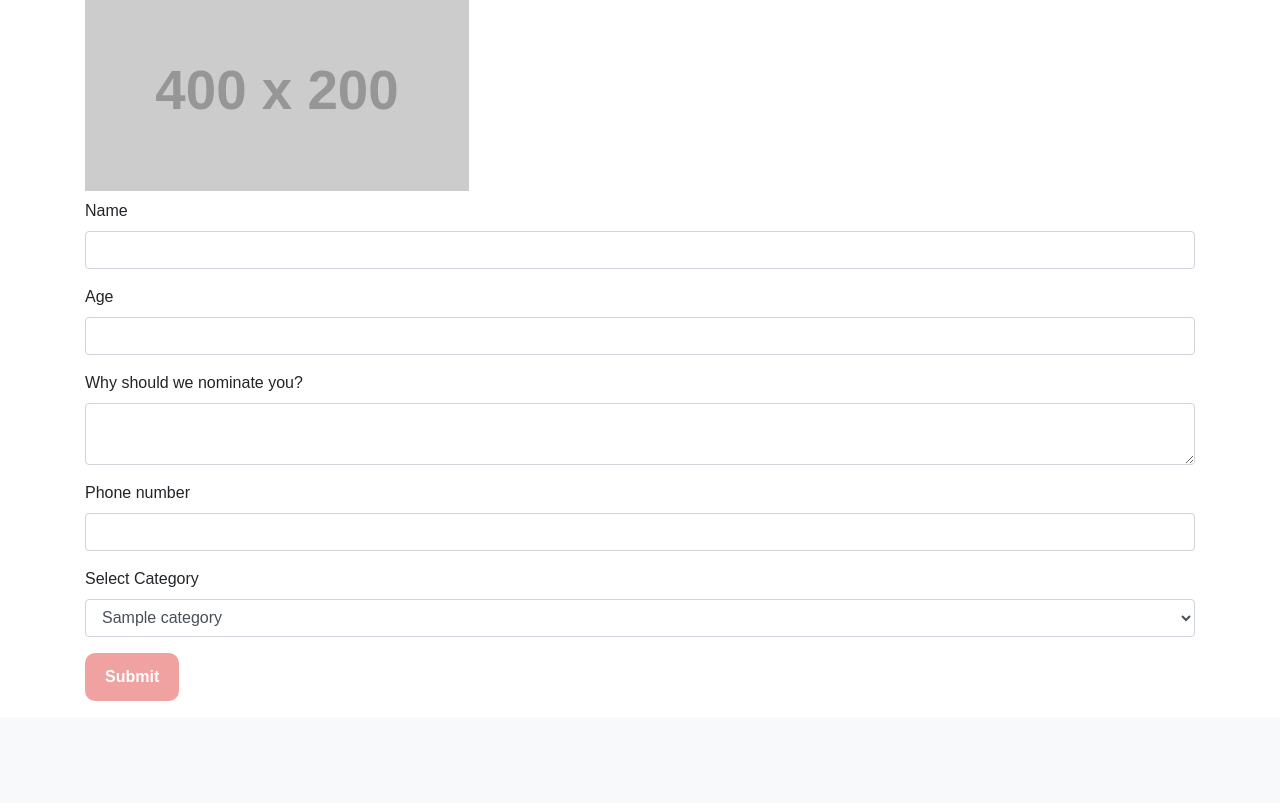
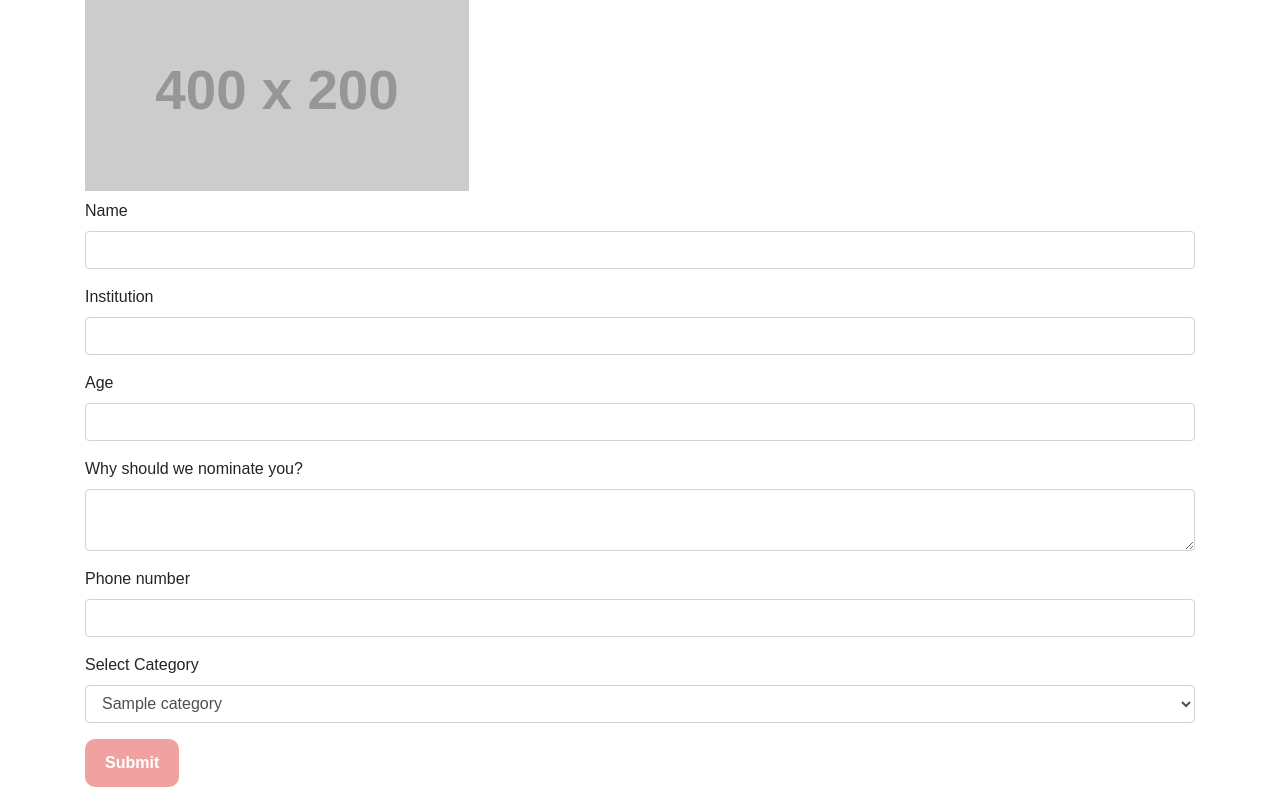
Before and after one commit to Kweku7k/gnawards, a Flask app: page /addcontestant in a window 1280 px wide. Shown: the part 166-969 px from the top of the page. Before the commit the page ends 867 px from the top, so only its background shows below. Run offline with Flask 2, Linux system fonts and the light colour scheme; tables that the repository leaves empty hold one stand-in row (values such as "Sample post"); grey boxes labelled with a size stand in for pictures from a placeholder-image service; some libraries are stand-ins or nearby versions.

Commit message:
Upload for Jesus Christ

```diff
--- a/app.py
+++ b/app.py
@@ -58,6 +58,7 @@ class Candidates(db.Model):
     description = db.Column(db.String)
     number = db.Column(db.String(), default=0)
     age = db.Column(db.String)
+    institution = db.Column(db.String())
     votes = db.Column(db.Integer, default = 0)
     image_file = db.Column(db.String(), default='default.png')
     picture = db.Column(db.String(), default='default.png')
@@ -183,12 +184,12 @@ def addcontestant():
     subcategories = SubCategory.query.all()
     if form.validate_on_submit():
         print("validated successful")
-        newForm = Candidates(name=form.name.data, age=form.age.data, category=form.category.data, description=form.description.data, image_file=form.picture.data, votes=form.votes.data, number=form.number.data)
+        newForm = Candidates(name=form.name.data, age=form.age.data, category=form.category.data, description=form.description.data, institution=form.institution.data, image_file=form.picture.data, votes=form.votes.data, number=form.number.data)
         db.session.add(newForm)
         db.session.commit()
         flash(f' ' + form.name.data + ' has been nominated for review', 'success')
         # sendtelegram(form.name.data + " has been nominated. Call on:" + form.number.data)
-        newNominationMessage="New Nomination:" +"\n" + form.name.data + " : " + form.number.data + "\n" + form.description.data + "\n" + "Category : " + form.category.data  + "\n" + form.picture.data
+        newNominationMessage="New Nomination:" +"\n" + form.name.data + " : " + form.number.data + "\n" + form.description.data + "\n" + "Category : " + form.category.data  + "\n" + "Instituition : " + form.institution.data  + "\n" + form.picture.data
         sendtelegram(newNominationMessage)
         # return redirect(url_for('adminCandidates'))
         return redirect(url_for('home'))
--- a/forms.py
+++ b/forms.py
@@ -28,8 +28,9 @@ class AddCategory(FlaskForm):
 
 class AddContestant(FlaskForm):
     name = StringField('Name', validators=[DataRequired()])
-    category = StringField('Name', validators=[DataRequired()])
     age = StringField('Age', validators=[DataRequired()])
+    institution = StringField('Institution', validators=[DataRequired()])
+    category = StringField('Cateogory', validators=[DataRequired()])
     number = StringField('Phone number', validators=[DataRequired()])
     description = StringField('Why should we nominate you?', widget=TextArea(), validators=[DataRequired()])
     picture = StringField('Add a picture')
--- a/templates/addcontestant.html
+++ b/templates/addcontestant.html
@@ -19,6 +19,10 @@
     <div class="form-group">
         {{ form.name.label }}
         {{ form.name (class="form-control") }}
+    </div>
+    <div class="form-group">
+        {{ form.institution.label }}
+        {{ form.institution (class="form-control") }}
     </div>
     <div class="form-group">
         {{ form.age.label }}
```
Also changed, not shown: migrations/versions/985b73c2b3d3_.py (added, +28 -0 lines).
